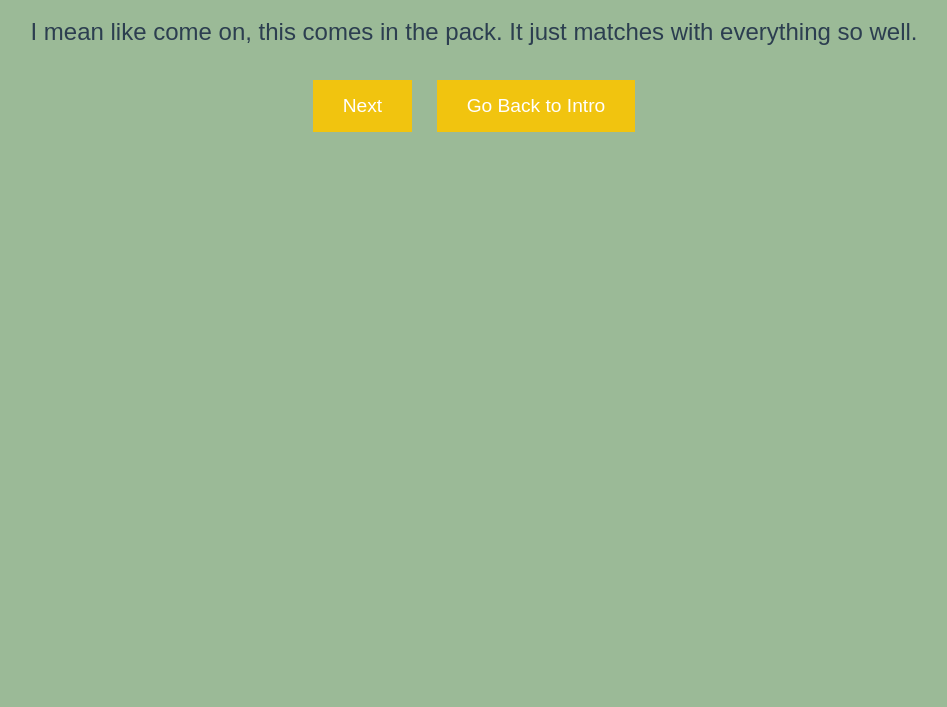
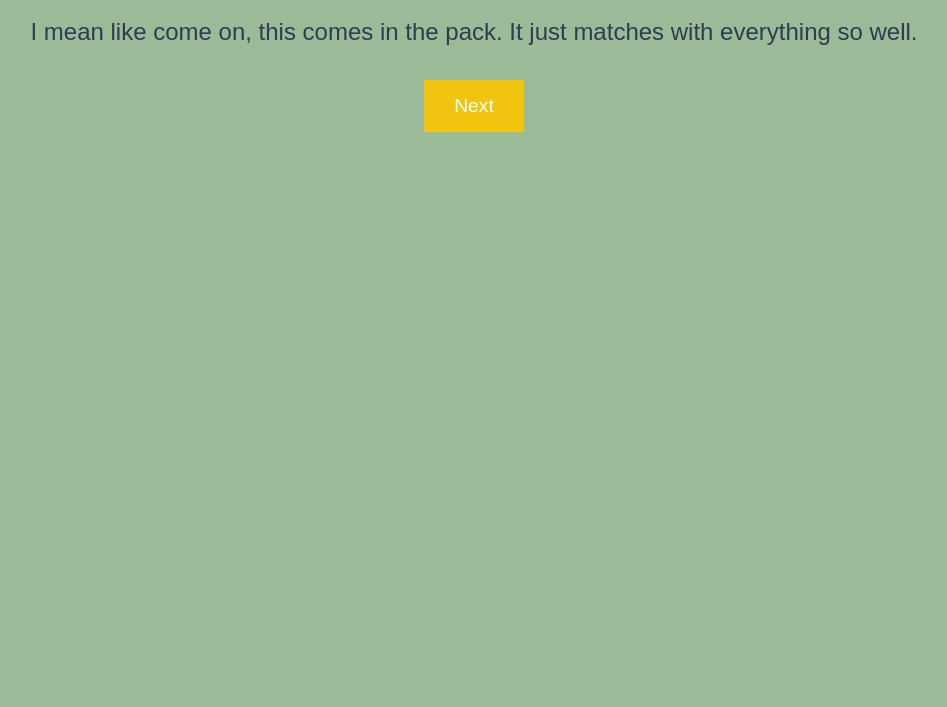
Before and after one commit to Gamerboy35/Birthday-Gift, a plain HTML site: page page4.html in a window 1280 px wide. Shown: the part 93-800 px from the top of the page, without its empty margins (166-1113 px from the left). Drawn offline with Linux system fonts and the light colour scheme.

Commit message:
page4.html

```diff
--- a/page4.html
+++ b/page4.html
@@ -37,6 +37,5 @@
   <h2>Your Nose</h2>
   <p>I mean like come on, this comes in the pack. It just matches with everything so well.</p>
   <button onclick="location.href='page5.html'">Next</button>
-  <button onclick="location.href='intro.html'">Go Back to Intro</button>
 </body>
 </html>
```
